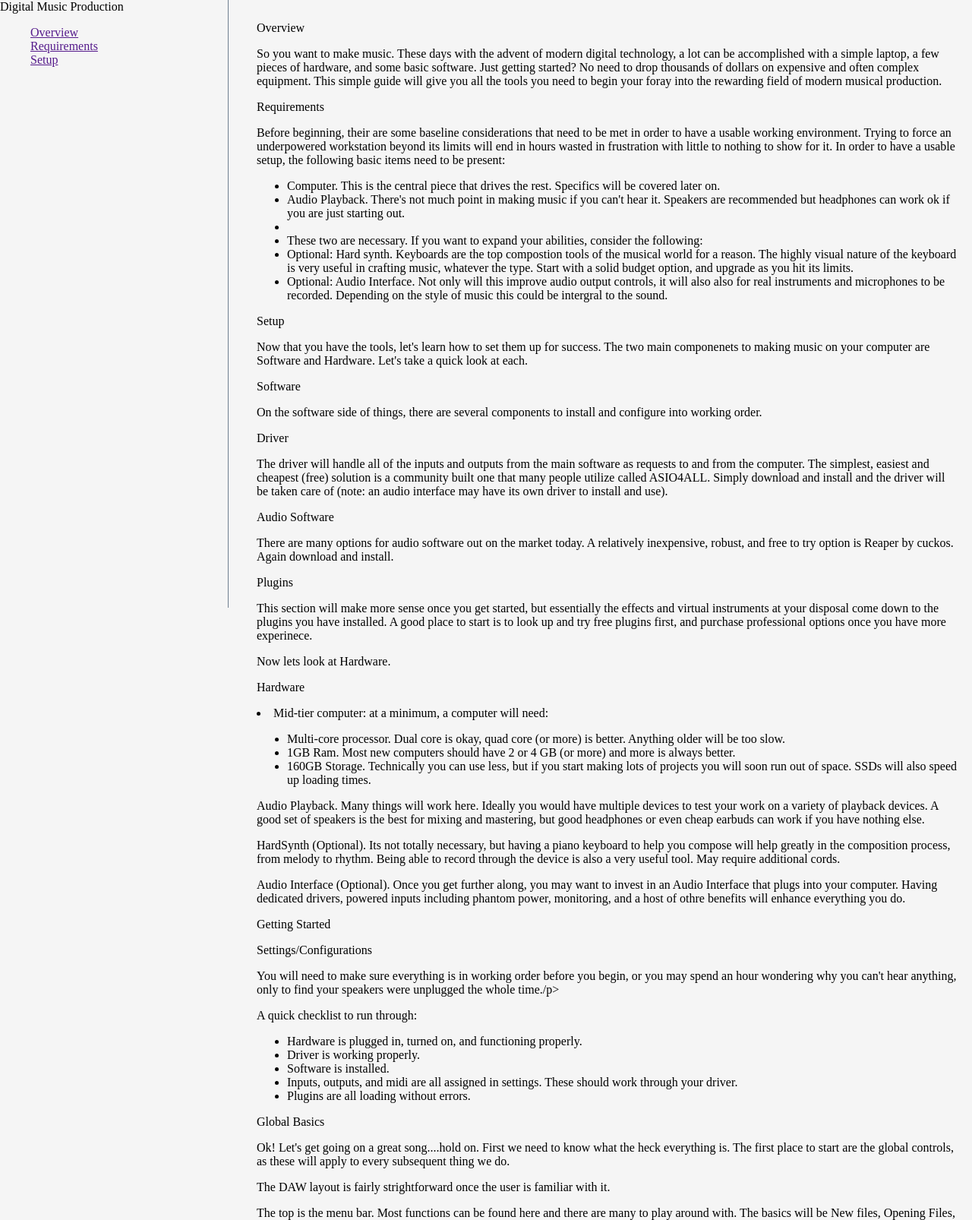
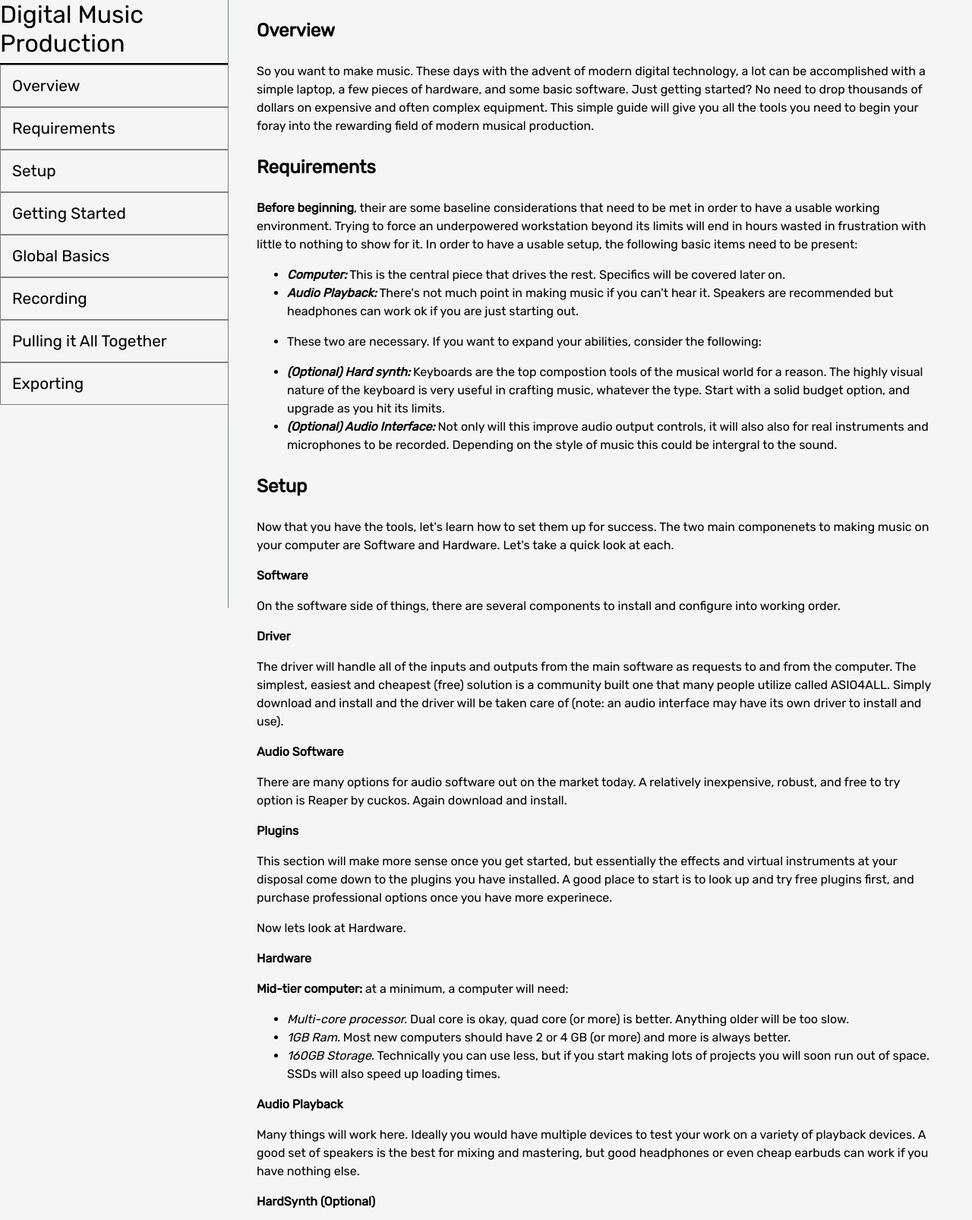
Before and after one commit to faginr/Technical-Documentation-Page, a plain HTML site: page index.html in a window 1280 px wide. Shown: the top 1606 px of the page at 76% size. Drawn offline with Linux system fonts and the light colour scheme.

Commit message:
Finished HTML and CSS. Included media query for smaller screens. Need to edit for assignment requirements.

```diff
--- a/index.html
+++ b/index.html
@@ -3,77 +3,68 @@
 <head>
 	<title>Technical Documentation Page</title>
 	<link rel="stylesheet" type="text/css" href="style.css">
-	<!--
-	User Story #1: I can see a main element with a corresponding id="main-doc", which contains the page's main content (technical documentation).
-User Story #2: Within the #main-doc element, I can see several section elements, each with a class of main-section. There should be a minimum of 5.
-User Story #3: The first element within each .main-section should be a header element which contains text that describes the topic of that section.
-User Story #4: Each section element with the class of main-section should also have an id that corresponds with the text of each header contained within it. Any spaces should be replaced with underscores (e.g. The section that contains the header "Javascript and Java" should have a corresponding id="Javascript_and_Java").
-User Story #5: The .main-section elements should contain at least 10 p elements total (not each).
-User Story #6: The .main-section elements should contain at least 5 code elements total (not each).
-User Story #7: The .main-section elements should contain at least 5 li items total (not each).
-User Story #8: I can see a nav element with a corresponding id="navbar".
-User Story #9: The navbar element should contain one header element which contains text that describes the topic of the technical documentation.
-User Story #10: Additionally, the navbar should contain link (a) elements with the class of nav-link. There should be one for every element with the class main-section.
-User Story #11: The header element in the navbar must come before any link (a) elements in the navbar.
-User Story #12: Each element with the class of nav-link should contain text that corresponds to the header text within each section (e.g. if you have a "Hello world" section/header, your navbar should have an element which contains the text "Hello world").
-User Story #13: When I click on a navbar element, the page should navigate to the corresponding section of the main-doc element (e.g. If I click on a nav-link element that contains the text "Hello world", the page navigates to a section element that has that id and contains the corresponding header.
-User Story #14: On regular sized devices (laptops, desktops), the element with id="navbar" should be shown on the left side of the screen and should always be visible to the user.
-User Story #15: My Technical Documentation page should use at least one media query.
-
-	 -->
+	<link href="https://fonts.googleapis.com/css?family=Rubik" rel="stylesheet">
 </head>
 <body>
 	<nav id="nav-bar">
-		<header>Digital Music Production</header>
+		<header id="header">Digital Music Production</header>
 		<ul>
-			<a href="">Overview</a>
-			<a href="">Requirements</a>
-			<a href="">Setup</a>
+			<a href="#Overview" class="nav-item">Overview</a>
+			<a href="#Requirements" class="nav-item">Requirements</a>
+			<a href="#Setup" class="nav-item">Setup</a>
+			<a href="#Getting" class="nav-item">Getting Started</a>
+			<a href="#Global" class="nav-item">Global Basics</a>
+			<a href="#Recording" class="nav-item">Recording</a>
+			<a href="#Pulling" class="nav-item">Pulling it All Together</a>
+			<a href="#Exporting" class="nav-item">Exporting</a>
 		</ul>
 	</nav>
 	<main id="main-doc">
 		<section class="main-section">
-			<header>Overview</header>
+			<header class="subtitle" id="Overview">Overview</header>
 				<p>So you want to make music. These days with the advent of modern digital technology, a lot can be accomplished with a simple laptop, a few pieces of hardware, and some basic software. Just getting started? No need to drop thousands of dollars on expensive and often complex equipment. This simple guide will give you all the tools you need to begin your foray into the rewarding field of modern musical production.</p>
 				<p></p>
 		</section>
 		<section class="main-section">
-			<header>Requirements</header>
-				<p>Before beginning, their are some baseline considerations that need to be met in order to have a usable working environment. Trying to force an underpowered workstation beyond its limits will end in hours wasted in frustration with little to nothing to show for it. In order to have a usable setup, the following basic items need to be present:</p>
+			<header class="subtitle" id="Requirements">Requirements</header>
+				<p><strong>Before beginning</strong>, their are some baseline considerations that need to be met in order to have a usable working environment. Trying to force an underpowered workstation beyond its limits will end in hours wasted in frustration with little to nothing to show for it. In order to have a usable setup, the following basic items need to be present:</p>
 				<ul>
-					<li>Computer. This is the central piece that drives the rest. Specifics will be covered later on.</li>
-					<li>Audio Playback. There's not much point in making music if you can't hear it. Speakers are recommended but headphones can work ok if you are just starting out.<li>
-					<li>These two are necessary. If you want to expand your abilities, consider the following:</li>
-					<li>Optional: Hard synth. Keyboards are the top compostion tools of the musical world for a reason. The highly visual nature of the keyboard is very useful in crafting music, whatever the type. Start with a solid budget option, and upgrade as you hit its limits.</li>
-					<li>Optional: Audio Interface. Not only will this improve audio output controls, it will also also for real instruments and microphones to be recorded. Depending on the style of music this could be intergral to the sound.</li>
+					<li><em><strong>Computer:</strong></em> This is the central piece that drives the rest. Specifics will be covered later on.</li>
+					<li><em><strong>Audio Playback:</strong></em> There's not much point in making music if you can't hear it. Speakers are recommended but headphones can work ok if you are just starting out.<li>
+					<p>These two are necessary. If you want to expand your abilities, consider the following:<p>
+					<li><em><strong>(Optional) Hard synth:</strong></em> Keyboards are the top compostion tools of the musical world for a reason. The highly visual nature of the keyboard is very useful in crafting music, whatever the type. Start with a solid budget option, and upgrade as you hit its limits.</li>
+					<li><em><strong>(Optional) Audio Interface:</strong></em> Not only will this improve audio output controls, it will also also for real instruments and microphones to be recorded. Depending on the style of music this could be intergral to the sound.</li>
 				</ul>
 		</section>
 		<section class="main-section">
-			<header>Setup</header>
+			<header class="subtitle" id="Setup">Setup</header>
 				<p>Now that you have the tools, let's learn how to set them up for success. The two main componenets to making music on your computer are Software and Hardware. Let's take a quick look at each.</p>
-				<p>Software</p>
+				<p><strong>Software</strong></p>
 				<p>On the software side of things, there are several components to install and configure into working order.</p>
-				<p>Driver</p>
+				<p><strong>Driver</strong></p>
 				<p>The driver will handle all of the inputs and outputs from the main software as requests to and from the computer. The simplest, easiest and cheapest (free) solution is a community built one that many people utilize called ASIO4ALL. Simply download and install and the driver will be taken care of (note: an audio interface may have its own driver to install and use).</p>
-				<p>Audio Software</p>
+				<p><strong>Audio Software</strong></p>
 				<p>There are many options for audio software out on the market today. A relatively inexpensive, robust, and free to try option is Reaper by cuckos. Again download and install.</p>
-				<p>Plugins</p>
+				<p><strong>Plugins</strong></p>
 				<p>This section will make more sense once you get started, but essentially the effects and virtual instruments at your disposal come down to the plugins you have installed. A good place to start is to look up and try free plugins first, and purchase professional options once you have more experinece.</p>
 				<p>Now lets look at Hardware.</p>
-				<p>Hardware</p>
-				<li>Mid-tier computer: at a minimum, a computer will need:</li>
+				<p><strong>Hardware</strong></p>
+				<p><strong>Mid-tier computer:</strong> at a minimum, a computer will need:</p>
 					<ul>
-						<li>Multi-core processor. Dual core is okay, quad core (or more) is better. Anything older will be too slow.</li>
-						<li>1GB Ram. Most new computers should have 2 or 4 GB (or more) and more is always better.</li>
-						<li>160GB Storage. Technically you can use less, but if you start making lots of projects you will soon run out of space. SSDs will also speed up loading times.</li>
+						<li><em>Multi-core processor.</em> Dual core is okay, quad core (or more) is better. Anything older will be too slow.</li>
+						<li><em>1GB Ram.</em> Most new computers should have 2 or 4 GB (or more) and more is always better.</li>
+						<li><em>160GB Storage.</em> Technically you can use less, but if you start making lots of projects you will soon run out of space. SSDs will also speed up loading times.</li>
 					</ul>
-				<p>Audio Playback. Many things will work here. Ideally you would have multiple devices to test your work on a variety of playback devices. A good set of speakers is the best for mixing and mastering, but good headphones or even cheap earbuds can work if you have nothing else.</p>
-				<p>HardSynth (Optional). Its not totally necessary, but having a piano keyboard to help you compose will help greatly in the composition process, from melody to rhythm. Being able to record through the device is also a very useful tool. May require additional cords.</p>
-				<p>Audio Interface (Optional). Once you get further along, you may want to invest in an Audio Interface that plugs into your computer. Having dedicated drivers, powered inputs including phantom power, monitoring, and a host of othre benefits will enhance everything you do.</p>
+				<p><strong>Audio Playback</strong></p>
+				<p>Many things will work here. Ideally you would have multiple devices to test your work on a variety of playback devices. A good set of speakers is the best for mixing and mastering, but good headphones or even cheap earbuds can work if you have nothing else.</p>
+				<p><strong>HardSynth (Optional)</strong></p>
+				<p>Its not totally necessary, but having a piano keyboard to help you compose will help greatly in the composition process, from melody to rhythm. Being able to record through the device is also a very useful tool. May require additional cords.</p>
+				<p><strong>Audio Interface (Optional)</strong></p>
+				<p>Once you get further along, you may want to invest in an Audio Interface that plugs into your computer. Having dedicated drivers, powered inputs including phantom power, monitoring, and a host of othre benefits will enhance everything you do.</p>
 		</section>
 		<section class="main-section">
-			<header>Getting Started</header>
-				<p>Settings/Configurations</p>
+			<header class="subtitle" id="Getting">Getting Started</header>
+				<p><strong>Settings/Configurations</strong></p>
 				<p>You will need to make sure everything is in working order before you begin, or you may spend an hour wondering why you can't hear anything, only to find your speakers were unplugged the whole time./p>
 				<p>A quick checklist to run through:</p>
 				<ul>
@@ -86,7 +77,7 @@ User Story #15: My Technical Documentation page should use at least one media qu
 
 		</section>
 		<section class="main-section">
-			<header>Global Basics</header>
+			<header class="subtitle" id="Global">Global Basics</header>
 				<p>Ok! Let's get going on a great song....hold on. First we need to know what the heck everything is. The first place to start are the global controls, as these will apply to every subsequent thing we do.</p>
 				<p>The DAW layout is fairly strightforward once the user is familiar with it.</p>
 				<p>The top is the menu bar. Most functions can be found here and there are many to play around with. The basics will be New files, Opening Files, Saving Files, Exporting, and Midi items.</p>
@@ -97,7 +88,7 @@ User Story #15: My Technical Documentation page should use at least one media qu
 
 		</section>
 		<section class="main-section">
-			<header>Recording</header>
+			<header class="subtitle" id="Recording">Recording</header>
 				<p>Tracks can come in two main flavors, midi and audio clips. Midi is programmable directly into the computer with a mouse, keyboard, or a midi device such as a hard synth if you have one. Without and device inputs, you will have to stick with midi to make tracks.</p>
 				<p>With no devices, you will want to add a new midi item to write your music in. Add it to the first track, and give the track a name for its role. Load a virtual instrument up and make sure its making sound. Now open your midi item. Most modern DAWs will default to using a piano roll to write music on. Start dragging pitches out for different periods of time, play them back and edit them. This takes time and is where you will start to form your ideas into playable music.</p>
 				<p>If you have a midi device, you can record straight from your instrument, and the computer will write the midi for you. You can edit times and pitches after the fact as well. Make sure to give yourself some play-in space so you are ready to record in time with the music!</p>
@@ -106,13 +97,13 @@ User Story #15: My Technical Documentation page should use at least one media qu
 
 		</section>
 		<section class="main-section">
-			<header>Pulling it All Together</header>
+			<header class="subtitle" id="Pulling">Pulling it All Together</header>
 				<p>Taking initial ideas to completion is usually a lot of work and requires dedication. Don't give up! Add tracks, edit your clips and keep working. Clips can be copied and pasted to help speed up the composition process. They can also be faded in and out for effect. Try fading out the end of your piece slowly. Maybe take a track that sounds off and play it on another instrument. Automtion can also create professional sounding effects when done correctly. Try programming volume fluxuations, or increasing/decreasing the amount of an effect used over time. These tools can be very efficient at performing a lot of sound manipulation over time. Practice is the key.</p>
 
 
 		</section>
 			<section class="main-section">
-			<header>Exporting</header>
+			<header class="subtitle" id="Exporting">Exporting</header>
 				<p>Finally done? Hang on! Before your work is finished, you want to make sure its mastered and exported so that everyone can hear what you hear. Mixing and Mastering is a deep subjet, but the basic premise is to edit the sound so that everything fits together nicely, without anything too loud or too quiet. Usually a master channel will have its own volume and possibly effects for you to mess with. Try to get everything sounding as good as you can.</p>
 				<p>Finally you can save your file, and render it. You will want to use your computers resources to decide how big you want the file and how high of quality the sound will be. Watch and make sure none of the piece clips above 0dB or you may get some feedback. You can always go back and re-render if you don't get it right the first time.</p>
 				<p>That's it! Your music is created and fit for playing anywhere you can play it. Hopefully this guide helped you get started on a long and fruitful journey into digital music!</p>
--- a/style.css
+++ b/style.css
@@ -1,5 +1,12 @@
 body {
 	background-color: whitesmoke;
+    font-family: 'Rubik', sans-serif;
+}
+
+#header {
+	font-size: 2em;
+	border-bottom: 2px solid black;
+	padding-bottom: 7px;
 }
 
 #nav-bar {
@@ -11,18 +18,82 @@ body {
 	border-right: 1px solid slategrey;
 }
 
+.nav-item {
+	width: 95%;
+	border: 1px solid grey;
+	font-size: 1.3em;
+	padding: 15px;
+	padding-right: 0px;
+}
+
+.nav-item:hover {
+	background-color: slategrey;
+}
+
 #nav-bar > ul{
-	list-style-type: none
+	list-style-type: none;
+	padding: 0;
+	margin: 0;
+	width: 299px;
+
 }
 
 a {
 	display: list-item;
-
+	text-decoration: none;
+	color: black;
 }
 
+a:hover {
+	color: white;
+}
 #main-doc {
 	position: absolute;
   	margin-left:310px;
+  	margin-right: 25px;
   	padding:20px;
  	margin-bottom:110px;
+ 	margin-top: -30px;
+ 	line-height: 150%
 }
+
+.subtitle {
+	font-weight: bold;
+	font-size: 1.5em;
+	margin: 30px 0 30px 0;
+}
+
+@media (max-width: 800px) {
+	body {
+		width: 100%;
+		margin: auto;
+	}
+
+	#nav-bar > ul {
+		height: 200px;
+		width: 100%;
+		}
+
+	#nav-bar {
+		position: absolute;
+		top; 0;
+		margin: auto;
+		width: 100%;
+		z-index: 1;
+		}
+
+	.nav-item {
+	font-size: 1.3em;
+	padding: 5px;
+	width: 98%;
+}
+	#main-doc {
+		position: relative;
+		margin: auto;
+		margin-top: 330px;
+	}
+	#header {
+		text-align: center;
+	}
+
+	}
```
Also changed, not shown: onlineSyntax.html (added, +9 -0 lines), 1 other file.
